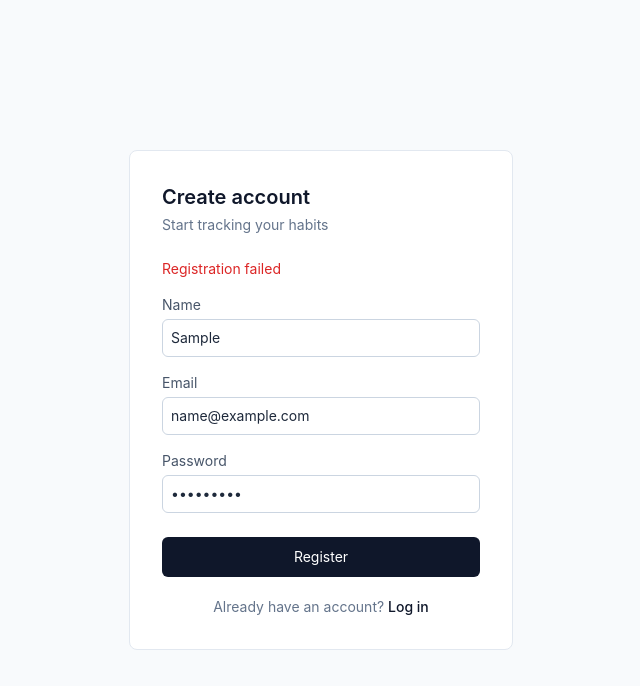
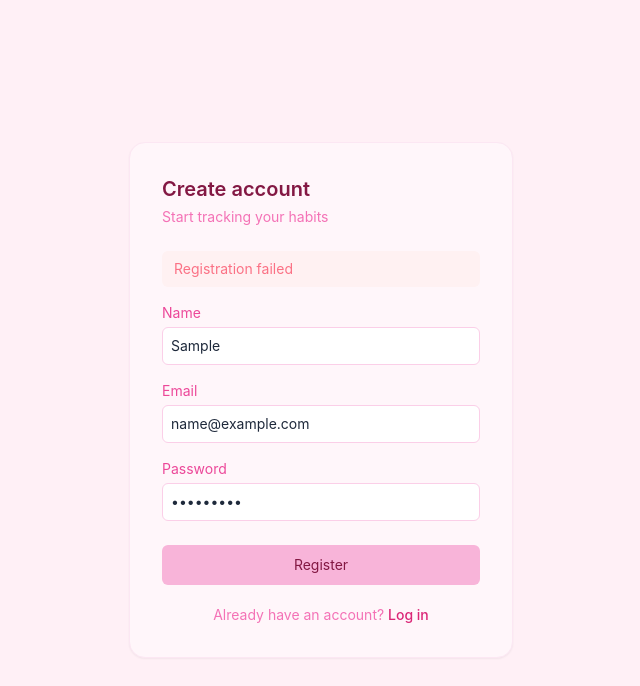
Before and after one commit to Atibayounus/Life-Log, a React (Vite) app in the folder frontend/: page /register in a window 1280 px wide. Both pictures are taken after typing "Sample", "name@example.com", "Sample123" into the empty fields and a click on the button "Register". Shown: the top 686 px of the page, without its empty margins (319-959 px from the left). Built offline with nearby package versions, Linux system fonts and the light colour scheme; no server answers.

Commit message:
updation in register and not found

```diff
--- a/frontend/src/components/HabitCard.jsx
+++ b/frontend/src/components/HabitCard.jsx
@@ -24,16 +24,16 @@ export default function HabitCard({ habit, onUpdate }) {
   };
 
   return (
-    <div className="bg-white rounded-lg border border-slate-200 p-5">
+    <div className="bg-[#FFF6FA] rounded-2xl border border-pink-100 p-5 shadow-sm">
       <div className="flex justify-between items-start gap-4">
         <div className="flex items-center gap-3">
           <span
             className="w-2.5 h-2.5 rounded-full mt-1 flex-shrink-0"
-            style={{ backgroundColor: habit.color || "#3b82f6" }}
+            style={{ backgroundColor: habit.color || "#F8B4D9" }}
           />
           <div>
-            <h3 className="font-medium text-slate-900">{habit.name}</h3>
-            <p className="text-sm text-slate-500 mt-0.5">
+            <h3 className="font-medium text-pink-900">{habit.name}</h3>
+            <p className="text-sm text-pink-400 mt-0.5">
               {habit.streak || 0}-day streak &middot; {habit.points || 0} points
             </p>
           </div>
@@ -43,14 +43,18 @@ export default function HabitCard({ habit, onUpdate }) {
           disabled={alreadyCheckedInToday || loading}
           className={`text-sm px-4 py-2 rounded-md font-medium whitespace-nowrap transition-colors ${
             alreadyCheckedInToday
-              ? "bg-slate-100 text-slate-400 cursor-not-allowed"
-              : "bg-slate-900 text-white hover:bg-slate-800"
+              ? "bg-pink-50 text-pink-300 cursor-not-allowed"
+              : "bg-[#F8B4D9] text-pink-900 hover:bg-[#F5A0CC]"
           }`}
         >
           {alreadyCheckedInToday ? "Checked in" : loading ? "Saving..." : "Check in"}
         </button>
       </div>
-      {error && <p className="text-red-600 text-xs mt-2">{error}</p>}
+      {error && (
+        <p className="text-rose-400 bg-rose-50 rounded-md px-3 py-2 text-xs mt-2">
+          {error}
+        </p>
+      )}
       <BadgeShelf streak={habit.streak || 0} />
     </div>
   );
--- a/frontend/src/components/Navbar.jsx
+++ b/frontend/src/components/Navbar.jsx
@@ -4,15 +4,15 @@ export default function Navbar() {
   const { user, logout } = useAuth();
 
   return (
-    <nav className="bg-white border-b border-slate-200 px-6 py-4 flex justify-between items-center">
-      <h1 className="text-lg font-semibold text-slate-900 tracking-tight">
+    <nav className="bg-[#FFF6FA] border-b border-pink-100 px-6 py-4 flex justify-between items-center">
+      <h1 className="text-lg font-semibold text-pink-900 tracking-tight">
         Habit Tracker
       </h1>
       <div className="flex items-center gap-4">
-        <span className="text-sm text-slate-500">{user?.name}</span>
+        <span className="text-sm text-pink-400">{user?.name}</span>
         <button
           onClick={logout}
-          className="text-sm text-slate-600 border border-slate-300 px-3 py-1.5 rounded-md hover:bg-slate-50 transition-colors"
+          className="text-sm text-pink-500 border border-pink-200 px-3 py-1.5 rounded-md hover:bg-pink-50 transition-colors"
         >
           Log out
         </button>
--- a/frontend/src/pages/Dashboard.jsx
+++ b/frontend/src/pages/Dashboard.jsx
@@ -36,28 +36,32 @@ export default function Dashboard() {
   };
 
   return (
-    <div className="min-h-screen bg-slate-50">
+    <div className="min-h-screen bg-[#FFF0F6]">
       <Navbar />
       <div className="max-w-2xl mx-auto p-6">
         <div className="flex justify-between items-center mb-6">
-          <h2 className="text-base font-semibold text-slate-900">Your habits</h2>
+          <h2 className="text-base font-semibold text-pink-900">Your habits</h2>
           <button
             onClick={() => setShowModal(true)}
-            className="bg-slate-900 text-white text-sm px-4 py-2 rounded-md hover:bg-slate-800 transition-colors"
+            className="bg-[#F8B4D9] text-pink-900 text-sm px-4 py-2 rounded-md hover:bg-[#F5A0CC] transition-colors"
           >
             Add habit
           </button>
         </div>
 
-        {loading && <p className="text-sm text-slate-500">Loading...</p>}
-        {error && <p className="text-sm text-red-600">{error}</p>}
+        {loading && <p className="text-sm text-pink-400">Loading...</p>}
+        {error && (
+          <p className="text-sm text-rose-400 bg-rose-50 rounded-md px-3 py-2">
+            {error}
+          </p>
+        )}
 
         {!loading && habits.length === 0 && (
-          <div className="text-center py-16 border border-dashed border-slate-300 rounded-lg">
-            <p className="text-sm text-slate-500">No habits yet.</p>
+          <div className="text-center py-16 border border-dashed border-pink-200 rounded-2xl bg-[#FFF6FA]">
+            <p className="text-sm text-pink-400">No habits yet.</p>
             <button
               onClick={() => setShowModal(true)}
-              className="text-sm text-slate-900 font-medium hover:underline mt-1"
+              className="text-sm text-pink-600 font-medium hover:underline mt-1"
             >
               Add your first one
             </button>
--- a/frontend/src/pages/Login.jsx
+++ b/frontend/src/pages/Login.jsx
@@ -21,44 +21,48 @@ export default function Login() {
   };
 
   return (
-    <div className="min-h-screen flex items-center justify-center bg-slate-50 px-4">
+    <div className="min-h-screen flex items-center justify-center bg-[#FFF0F6] px-4">
       <form
         onSubmit={handleSubmit}
-        className="bg-white border border-slate-200 rounded-lg p-8 w-full max-w-sm"
+        className="bg-[#FFF6FA] border border-pink-100 rounded-2xl p-8 w-full max-w-sm shadow-sm"
       >
-        <h1 className="text-xl font-semibold text-slate-900 mb-1">Welcome back</h1>
-        <p className="text-sm text-slate-500 mb-6">Log in to your account</p>
+        <h1 className="text-xl font-semibold text-pink-900 mb-1">Welcome back</h1>
+        <p className="text-sm text-pink-400 mb-6">Log in to your account</p>
 
-        {error && <p className="text-red-600 text-sm mb-4">{error}</p>}
+        {error && (
+          <p className="text-rose-400 bg-rose-50 rounded-md px-3 py-2 text-sm mb-4">
+            {error}
+          </p>
+        )}
 
-        <label className="text-sm text-slate-600 block mb-1">Email</label>
+        <label className="text-sm text-pink-500 block mb-1">Email</label>
         <input
           type="email"
           value={email}
           onChange={(e) => setEmail(e.target.value)}
-          className="w-full border border-slate-300 rounded-md p-2 text-sm mb-4 focus:outline-none focus:ring-2 focus:ring-slate-900"
+          className="w-full border border-pink-200 bg-white rounded-md p-2 text-sm mb-4 focus:outline-none focus:ring-2 focus:ring-pink-300"
           required
         />
 
-        <label className="text-sm text-slate-600 block mb-1">Password</label>
+        <label className="text-sm text-pink-500 block mb-1">Password</label>
         <input
           type="password"
           value={password}
           onChange={(e) => setPassword(e.target.value)}
-          className="w-full border border-slate-300 rounded-md p-2 text-sm mb-6 focus:outline-none focus:ring-2 focus:ring-slate-900"
+          className="w-full border border-pink-200 bg-white rounded-md p-2 text-sm mb-6 focus:outline-none focus:ring-2 focus:ring-pink-300"
           required
         />
 
         <button
           type="submit"
-          className="w-full bg-slate-900 text-white text-sm p-2.5 rounded-md hover:bg-slate-800 transition-colors"
+          className="w-full bg-[#F8B4D9] text-pink-900 text-sm p-2.5 rounded-md hover:bg-[#F5A0CC] transition-colors"
         >
           Log in
         </button>
 
-        <p className="text-sm text-center text-slate-500 mt-5">
+        <p className="text-sm text-center text-pink-400 mt-5">
           Don't have an account?{" "}
-          <Link to="/register" className="text-slate-900 font-medium hover:underline">
+          <Link to="/register" className="text-pink-600 font-medium hover:underline">
             Register
           </Link>
         </p>
--- a/frontend/src/pages/NotFound.jsx
+++ b/frontend/src/pages/NotFound.jsx
@@ -2,18 +2,18 @@ import { Link } from "react-router-dom";
 
 export default function NotFound() {
   return (
-    <div className="min-h-screen flex items-center justify-center bg-slate-50 px-4">
+    <div className="min-h-screen flex items-center justify-center bg-[#FFF0F6] px-4">
       <div className="text-center">
-        <p className="text-sm font-medium text-slate-400 mb-2">404</p>
-        <h1 className="text-2xl font-semibold text-slate-900 mb-2">
+        <p className="text-sm font-medium text-pink-300 mb-2">404</p>
+        <h1 className="text-2xl font-semibold text-pink-900 mb-2">
           Page not found
         </h1>
-        <p className="text-sm text-slate-500 mb-6">
+        <p className="text-sm text-pink-400 mb-6">
           The page you're looking for doesn't exist or was moved.
         </p>
         <Link
           to="/"
-          className="inline-block bg-slate-900 text-white text-sm px-4 py-2 rounded-md hover:bg-slate-800 transition-colors"
+          className="inline-block bg-[#F8B4D9] text-pink-900 text-sm px-4 py-2 rounded-md hover:bg-[#F5A0CC] transition-colors"
         >
           Back to dashboard
         </Link>
--- a/frontend/src/pages/Register.jsx
+++ b/frontend/src/pages/Register.jsx
@@ -22,53 +22,57 @@ export default function Register() {
   };
 
   return (
-    <div className="min-h-screen flex items-center justify-center bg-slate-50 px-4">
+    <div className="min-h-screen flex items-center justify-center bg-[#FFF0F6] px-4">
       <form
         onSubmit={handleSubmit}
-        className="bg-white border border-slate-200 rounded-lg p-8 w-full max-w-sm"
+        className="bg-[#FFF6FA] border border-pink-100 rounded-2xl p-8 w-full max-w-sm shadow-sm"
       >
-        <h1 className="text-xl font-semibold text-slate-900 mb-1">Create account</h1>
-        <p className="text-sm text-slate-500 mb-6">Start tracking your habits</p>
+        <h1 className="text-xl font-semibold text-pink-900 mb-1">Create account</h1>
+        <p className="text-sm text-pink-400 mb-6">Start tracking your habits</p>
 
-        {error && <p className="text-red-600 text-sm mb-4">{error}</p>}
+        {error && (
+          <p className="text-rose-400 bg-rose-50 rounded-md px-3 py-2 text-sm mb-4">
+            {error}
+          </p>
+        )}
 
-        <label className="text-sm text-slate-600 block mb-1">Name</label>
+        <label className="text-sm text-pink-500 block mb-1">Name</label>
         <input
           type="text"
           value={name}
           onChange={(e) => setName(e.target.value)}
-          className="w-full border border-slate-300 rounded-md p-2 text-sm mb-4 focus:outline-none focus:ring-2 focus:ring-slate-900"
+          className="w-full border border-pink-200 bg-white rounded-md p-2 text-sm mb-4 focus:outline-none focus:ring-2 focus:ring-pink-300"
           required
         />
 
-        <label className="text-sm text-slate-600 block mb-1">Email</label>
+        <label className="text-sm text-pink-500 block mb-1">Email</label>
         <input
           type="email"
           value={email}
           onChange={(e) => setEmail(e.target.value)}
-          className="w-full border border-slate-300 rounded-md p-2 text-sm mb-4 focus:outline-none focus:ring-2 focus:ring-slate-900"
+          className="w-full border border-pink-200 bg-white rounded-md p-2 text-sm mb-4 focus:outline-none focus:ring-2 focus:ring-pink-300"
           required
         />
 
-        <label className="text-sm text-slate-600 block mb-1">Password</label>
+        <label className="text-sm text-pink-500 block mb-1">Password</label>
         <input
           type="password"
           value={password}
           onChange={(e) => setPassword(e.target.value)}
-          className="w-full border border-slate-300 rounded-md p-2 text-sm mb-6 focus:outline-none focus:ring-2 focus:ring-slate-900"
+          className="w-full border border-pink-200 bg-white rounded-md p-2 text-sm mb-6 focus:outline-none focus:ring-2 focus:ring-pink-300"
           required
         />
 
         <button
           type="submit"
-          className="w-full bg-slate-900 text-white text-sm p-2.5 rounded-md hover:bg-slate-800 transition-colors"
+          className="w-full bg-[#F8B4D9] text-pink-900 text-sm p-2.5 rounded-md hover:bg-[#F5A0CC] transition-colors"
         >
           Register
         </button>
 
-        <p className="text-sm text-center text-slate-500 mt-5">
+        <p className="text-sm text-center text-pink-400 mt-5">
           Already have an account?{" "}
-          <Link to="/login" className="text-slate-900 font-medium hover:underline">
+          <Link to="/login" className="text-pink-600 font-medium hover:underline">
             Log in
           </Link>
         </p>
```
Also changed, not shown: frontend/src/App.css (+10 -0 lines).
